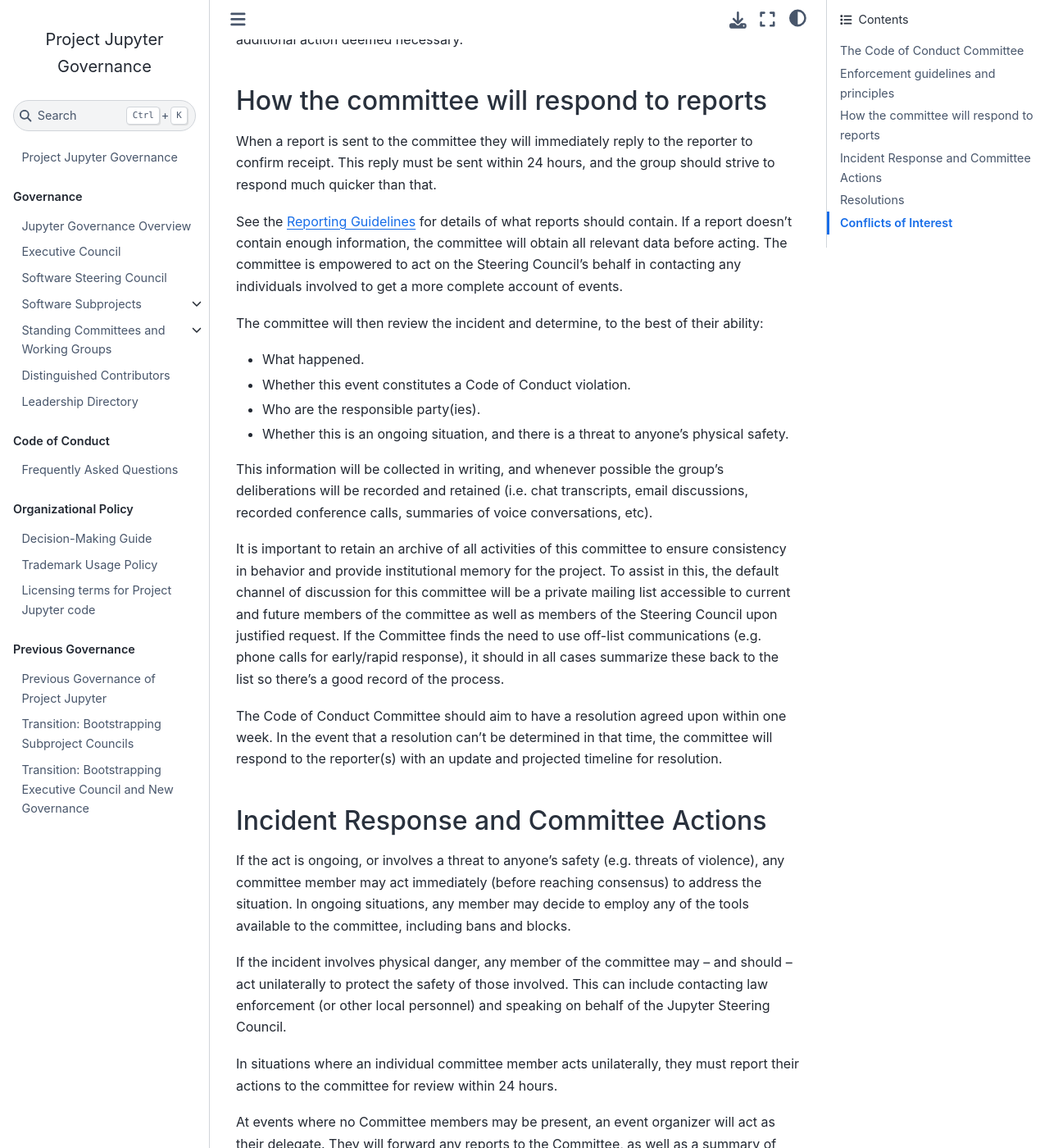
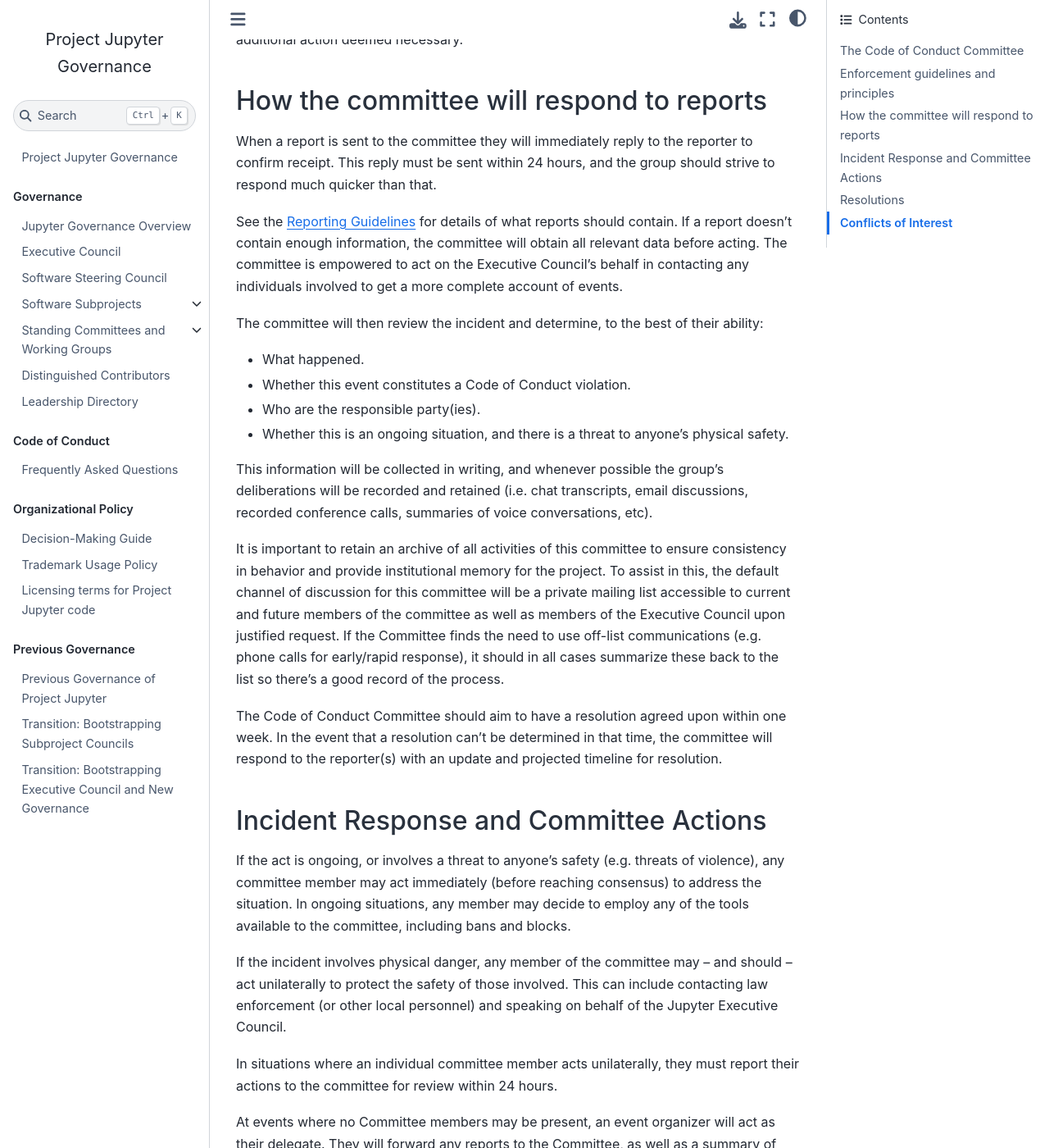
Before and after one commit to jupyter/governance, a Jupyter Book: the page built from conduct/enforcement.md, in a window 1280 px wide and 1400 px high, scrolled down 1896 px. Shown: the whole window at 82% size. Built offline with Jupyter Book 1.0.4 settings and Sphinx 7.4.7 and the Sphinx Book theme 1.1.4, drawn with Linux system fonts in a browser that asks for light colours; pages that are not in the unit, such as notebooks, are missing from menus; some of the changed text lies outside the part shown.

Commit message:
Update references to the Steering Council or Board of Directors to refer to the Executive Council

```diff
--- a/conduct/enforcement.md
+++ b/conduct/enforcement.md
@@ -7,13 +7,13 @@
 ## The Code of Conduct Committee
 
 All responses to reports of conduct violations will be managed by a Code of
-Conduct Committee ("the committee"). The Jupyter Steering Council is responsible
+Conduct Committee ("the committee"). The [Jupyter Executive Council](../executive_council.md) is responsible
 for vetting and appointing the Code of Conduct Committee. During periods where
 a separate Code of Conduct Committee is not appointed or is not available
-to handle a code of conduct report promptly, the Jupyter Steering Council
+to handle a code of conduct report promptly, the Jupyter Executive Council
 will serve as the interim Code of Conduct Committee.
 
-If a Code of Conduct report involves a member of the Steering Council or Code of
+If a Code of Conduct report involves a member of the Executive Council or Code of
 Conduct Committee, that member will not participate in the investigation or any
 decisions related to that report.
 
@@ -91,7 +91,7 @@
 See the [Reporting Guidelines](reporting_online) for details of
 what reports should contain. If a report doesn't contain enough information, the
 committee will obtain all relevant data before acting. The committee is
-empowered to act on the Steering Council’s behalf in contacting any individuals
+empowered to act on the Executive Council’s behalf in contacting any individuals
 involved to get a more complete account of events.
 
 The committee will then review the incident and determine, to the best of their
@@ -112,7 +112,7 @@
 ensure consistency in behavior and provide institutional memory for the
 project.  To assist in this, the default channel of discussion for this
 committee will be a private mailing list accessible to current and future
-members of the committee as well as members of the Steering Council upon
+members of the committee as well as members of the Executive Council upon
 justified request. If the Committee finds the need to use off-list
 communications (e.g. phone calls for early/rapid response), it should in all
 cases summarize these back to the list so there's a good record of the process.
@@ -133,7 +133,7 @@
 If the incident involves physical danger, any member of the committee may -- and
 should -- act unilaterally to protect the safety of those involved. This can
 include contacting law enforcement (or other local personnel) and speaking on
-behalf of the Jupyter Steering Council.
+behalf of the Jupyter Executive Council.
 
 In situations where an individual committee member acts unilaterally, they must
 report their actions to the committee for review within 24 hours.
@@ -147,7 +147,7 @@
 
 The committee must agree on a resolution by consensus. If the group cannot reach
 consensus and deadlocks for over a week, the group will turn the matter over to
-the Steering Council for resolution.
+the Executive Council for resolution.
 
 
 Possible responses may include:
@@ -189,12 +189,12 @@
 and must note feedback for the record. However, the committee is not required to
 act on this feedback.
 
-Finally, the committee will make a report to the Jupyter Steering Council (as
+Finally, the committee will make a report to the Jupyter Executive Council (as
 well as the Jupyter core team in the event of an ongoing resolution, such as a
 ban).
 
 The committee will never publicly discuss the issue; all public statements will
-be made by the chair of the Code of Conduct Committee or the Jupyter Steering
+be made by the chair of the Code of Conduct Committee or the Jupyter Executive
 Council.
 
 
```
Also changed, not shown: communitybuildingcommittee.md (+3 -3 lines), conduct/faq.md (+1 -1 lines), conduct/reporting_online.md (+2 -2 lines), distinguished_contributors.md (+1 -1 lines), software_subprojects.md (+1 -1 lines).
